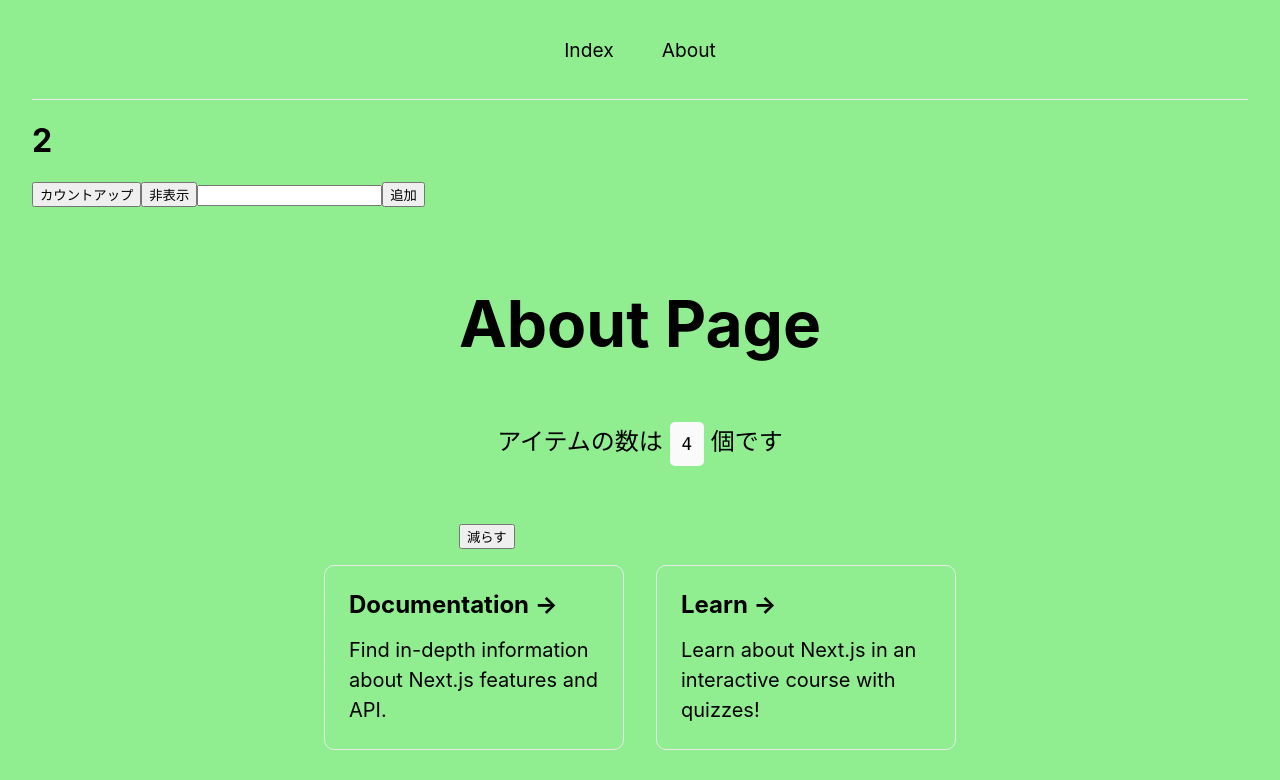
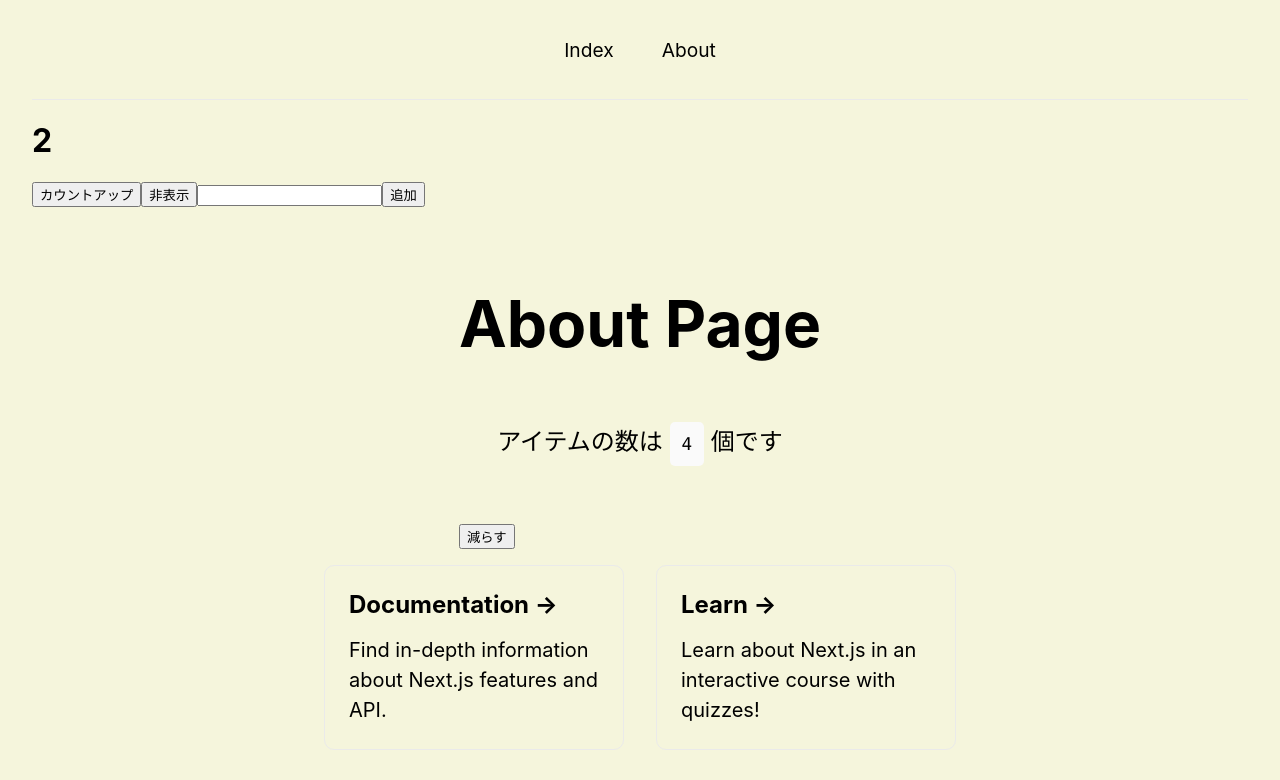
Before and after one commit to mallowbugs/study-react, a Next.js app: page /about in a window 1280 px wide. Shown: the top 780 px of the page. Built offline with nearby package versions, Linux system fonts and the light colour scheme.

Commit message:
✨ useRouterを学習

```diff
--- a/src/hooks/useBGLightGreen.jsx
+++ /dev/null
@@ -1,10 +0,0 @@
-import { useEffect } from "react";
-
-export const useBGLightGreen = () => {
-  useEffect(() => {
-    document.body.style.backgroundColor = "lightgreen";
-    return () => {
-      document.body.style.backgroundColor = "";
-    };
-  }, []);
-};
--- /dev/null
+++ b/src/hooks/useBgColor.jsx
@@ -0,0 +1,16 @@
+import { useRouter } from "next/router";
+import { useEffect, useMemo } from "react";
+
+export const useBgColor = () => {
+  const router = useRouter();
+  const bgColor = useMemo(() => {
+    return router.pathname === "/" ? "lightgreen" : "beige";
+  }, [router.pathname]);
+
+  useEffect(() => {
+    document.body.style.backgroundColor = bgColor;
+    return () => {
+      document.body.style.backgroundColor = "";
+    };
+  }, [bgColor]);
+};
--- a/src/pages/_app.jsx
+++ b/src/pages/_app.jsx
@@ -2,12 +2,12 @@ import "src/styles/globals.css";
 import Head from "next/head";
 import { useCounter } from "src/hooks/useCounter";
 import { useInputArray } from "src/hooks/useInputArray";
-import { useBGLightGreen } from "src/hooks/useBGLightGreen";
+import { useBgColor } from "src/hooks/useBgColor";
 
 function MyApp({ Component, pageProps }) {
   const counter = useCounter();
   const inputArray = useInputArray();
-  useBGLightGreen();
+  useBgColor();
 
   return (
     <>
```
